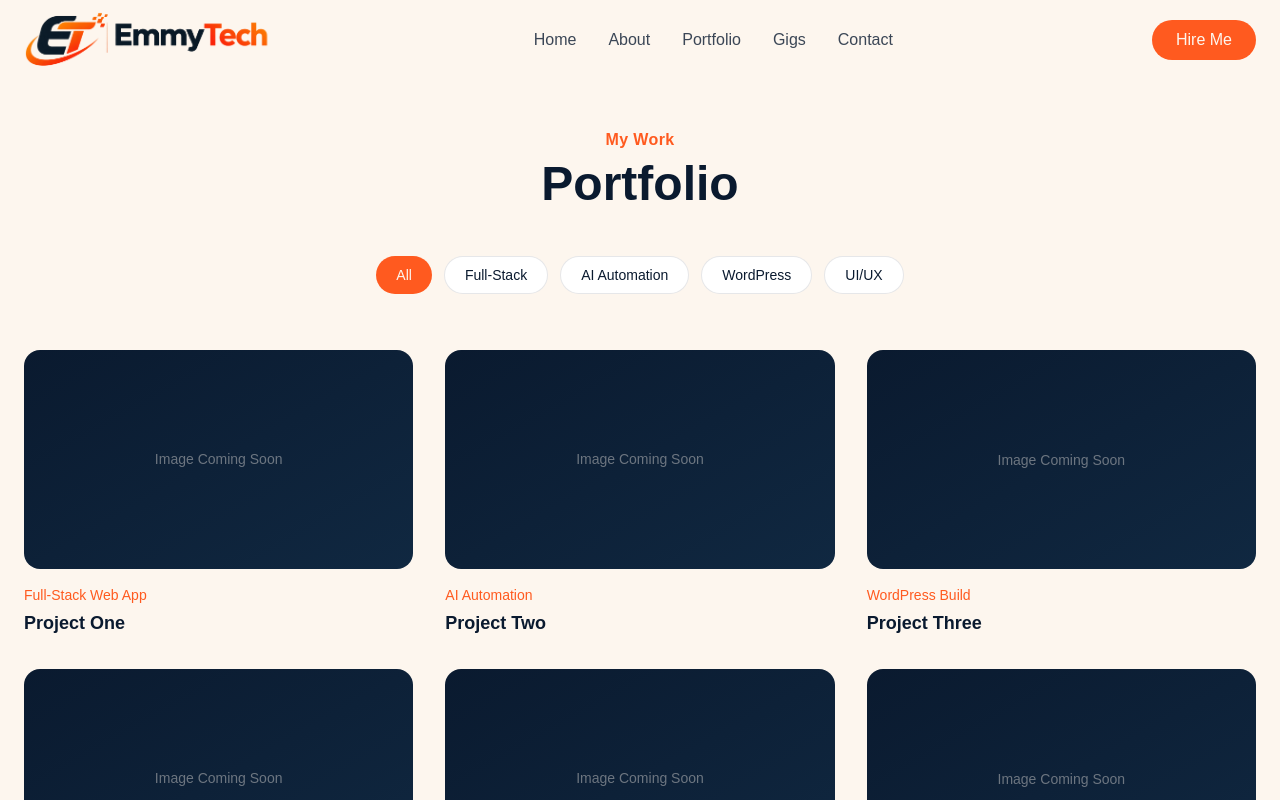
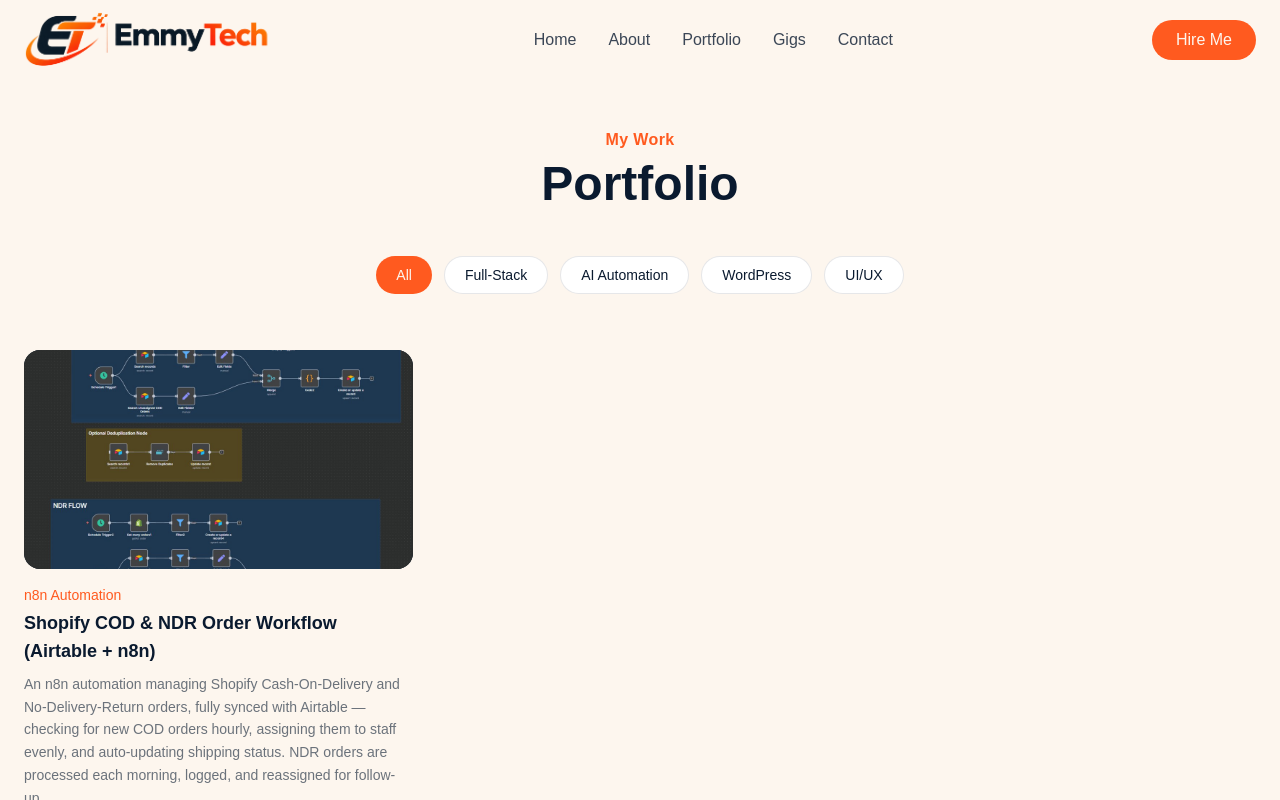
Before and after one commit to emmanuelaustin534-source/emmytech-portfolio, a Next.js app: page /portfolio in a window 1280 px wide. Shown: the top 800 px of the page. Built offline with nearby package versions, Linux system fonts and the light colour scheme.

Commit message:
Add first real portfolio project - n8n Shopify automation

```diff
--- a/src/app/portfolio/page.js
+++ b/src/app/portfolio/page.js
@@ -2,16 +2,19 @@
 
 import { useState } from "react";
 import { motion, AnimatePresence } from "framer-motion";
+import Image from "next/image";
 
 const categories = ["All", "Full-Stack", "AI Automation", "WordPress", "UI/UX"];
 
 const projects = [
-  { title: "Project One", category: "Full-Stack", tag: "Full-Stack Web App" },
-  { title: "Project Two", category: "AI Automation", tag: "AI Automation" },
-  { title: "Project Three", category: "WordPress", tag: "WordPress Build" },
-  { title: "Project Four", category: "Full-Stack", tag: "Full-Stack Web App" },
-  { title: "Project Five", category: "AI Automation", tag: "AI Agent" },
-  { title: "Project Six", category: "UI/UX", tag: "UI/UX Design" },
+  {
+    title: "Shopify COD & NDR Order Workflow (Airtable + n8n)",
+    category: "AI Automation",
+    tag: "n8n Automation",
+    image: "/projects/n8n-shopify-cod-ndr.jpg",
+    description:
+      "An n8n automation managing Shopify Cash-On-Delivery and No-Delivery-Return orders, fully synced with Airtable — checking for new COD orders hourly, assigning them to staff evenly, and auto-updating shipping status. NDR orders are processed each morning, logged, and reassigned for follow-up.",
+  },
 ];
 
 export default function Portfolio() {
@@ -69,14 +72,32 @@
                 transition={{ duration: 0.4 }}
                 className="group cursor-pointer"
               >
-                <div className="aspect-video rounded-2xl bg-gradient-to-br from-navy to-navy-light flex items-center justify-center mb-4 overflow-hidden relative">
-                  <p className="text-cream/40 text-sm">Image Coming Soon</p>
+                <div className="aspect-video rounded-2xl mb-4 overflow-hidden relative bg-navy">
+                  {project.image ? (
+                    <Image
+                      src={project.image}
+                      alt={project.title}
+                      fill
+                      className="object-cover group-hover:scale-105 transition-transform duration-500"
+                    />
+                  ) : (
+                    <div className="w-full h-full flex items-center justify-center">
+                      <p className="text-cream/40 text-sm">Image Coming Soon</p>
+                    </div>
+                  )}
                   <div className="absolute inset-0 bg-orange/0 group-hover:bg-orange/10 transition-colors duration-300" />
                 </div>
                 <p className="text-orange text-sm font-medium mb-1">
                   {project.tag}
                 </p>
-                <h3 className="text-lg font-bold text-navy">{project.title}</h3>
+                <h3 className="text-lg font-bold text-navy mb-2">
+                  {project.title}
+                </h3>
+                {project.description && (
+                  <p className="text-navy/60 text-sm leading-relaxed">
+                    {project.description}
+                  </p>
+                )}
               </motion.div>
             ))}
           </AnimatePresence>
```
Also changed, not shown: public/projects/n8n-shopify-cod-ndr.jpg (added).
